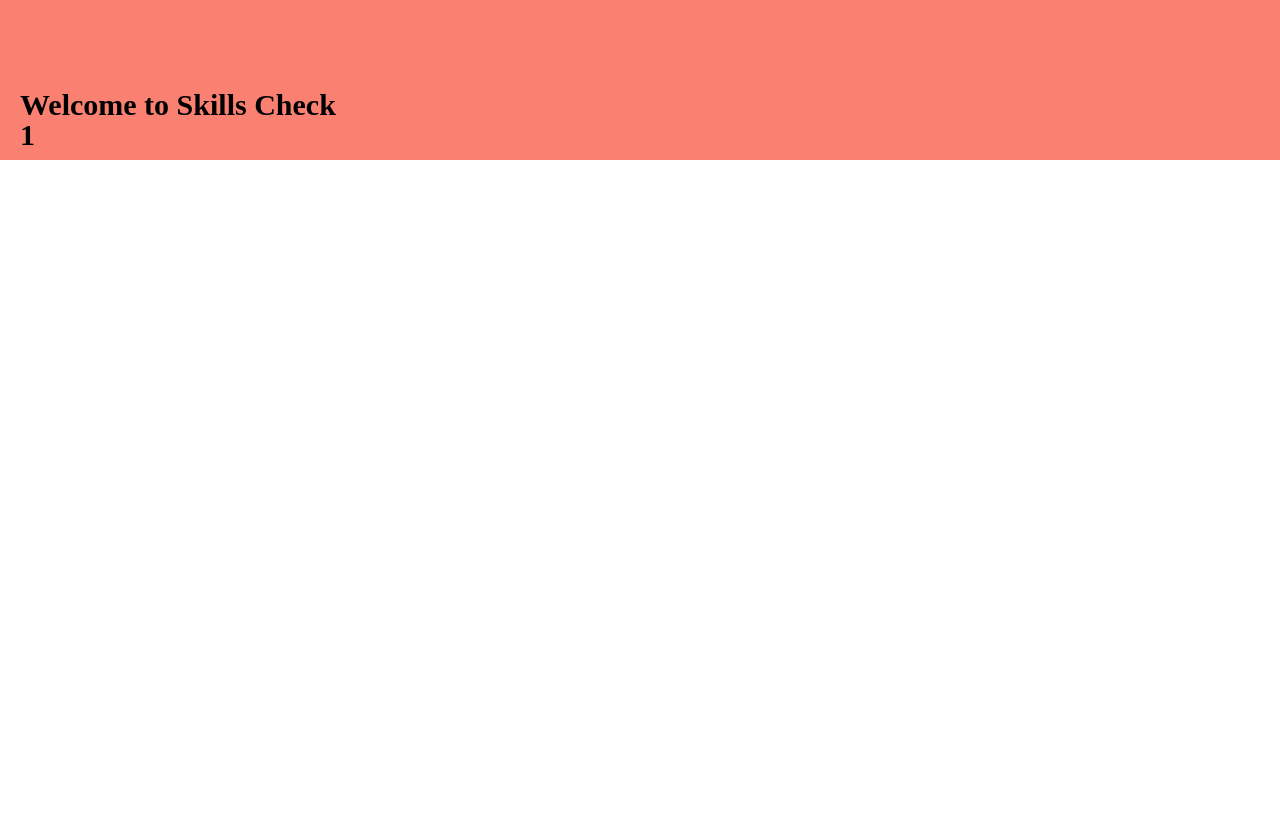
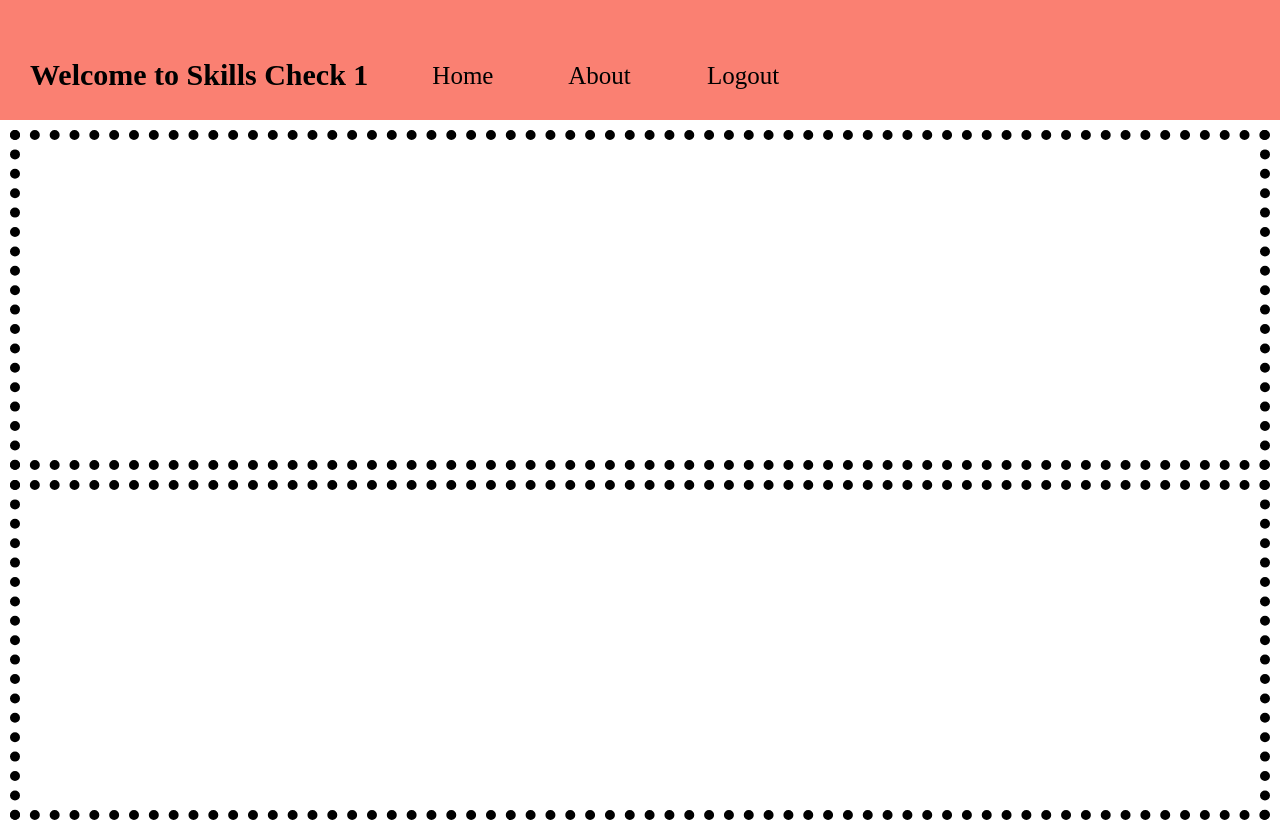
Before and after one commit to Cat-Mills/wb-assess-1, a plain HTML site: page html-css-1/index-1.html in a window 1280 px wide. Drawn offline with Linux system fonts and the light colour scheme.

Commit message:
Got the header done

```diff
--- a/html-css-1/index-1.html
+++ b/html-css-1/index-1.html
@@ -1,10 +1,10 @@
 <!DOCTYPE html>
 <html lang="en">
     <head>
-    <meta charset="UTF-8">
-    <meta name="viewport" content="width=device-width, initial-scale=1.0">
-    <link rel="stylesheet" href="../reset.css">
-    <link rel="stylesheet" href="style-1.css">
+        <meta charset="UTF-8" />
+        <meta name="viewport" content="width=device-width, initial-scale=1.0" />
+        <link rel="stylesheet" href="../reset.css" />
+        <link rel="stylesheet" href="style-1.css" />
         <title>Skills Check 1</title>
     </head>
 
@@ -12,10 +12,16 @@
         <div class="Header">
             <div id="title">
                 <h1>Welcome to Skills Check 1</h1>
+                <h3>Home About Logout</h3>
             </div>
-        <div id="tabs"> </div>
         </div>
-    <div class="HTML"> </div>
-    <div class="CSS"> </div>
+        <div class="HTML">
+            <div id="AboutHTML5">
+            </div>
+        </div>
+        <div class="CSS">
+            <div id="AboutCSS3">
+            </div>
+        </div>
     </body>
 </html>
--- a/html-css-1/style-1.css
+++ b/html-css-1/style-1.css
@@ -8,41 +8,58 @@ body {
 .Header {
     background-color: salmon;
     width: 100%;
-    height: 20vh;
+    height: 15vh;
 }
 
 .HTML {
     background-color: white;
-    width: 100%;
     height: 40vh;
+    margin: 10px;
+    border-width: 10px;
+    border-color: black;
+    border-style: dotted;
+    display: block;
 }
 
 .CSS {
     background-color: white;
-    width: 100%;
     height: 40vh;
+    margin: 10px;
+    border-width: 10px;
+    border-color: black;
+    border-style: dotted;
+    display: block;
 }
 
 #title {
     height: 100%;
-    width: 40vh;
+    width: 100%;
     display: inline block;
-
 }
 
-#tabs {
+/* #tabs {
     height: 100%;
     width: 60vh;
+    margin: auto;
     display: inline-block;
-    margin: auto;
-
-}
+} */
 h1 {
-    width: 100%;
-    text-align: left;
-    vertical-align: left;
+    /* width: 40%; */
+    /* text-align: left; */
+    /* color: black; */
     font-weight: bold;
     font-size: 30px;
-    color: black;
-    padding: 90px 30px 20px 20px;
+    vertical-align: middle;
+    padding: 30px;
+    padding-top: 60px;
+    display: inline-block;
 }
+h3 {
+    /* width: 50%; */
+    word-spacing: 70px;
+    font-size: 25px;
+    vertical-align: middle;
+    padding: 30px;
+    padding-top: 60px;
+    display: inline-block;
+}
```
Lines whose indentation alone changed are shown as unchanged.
